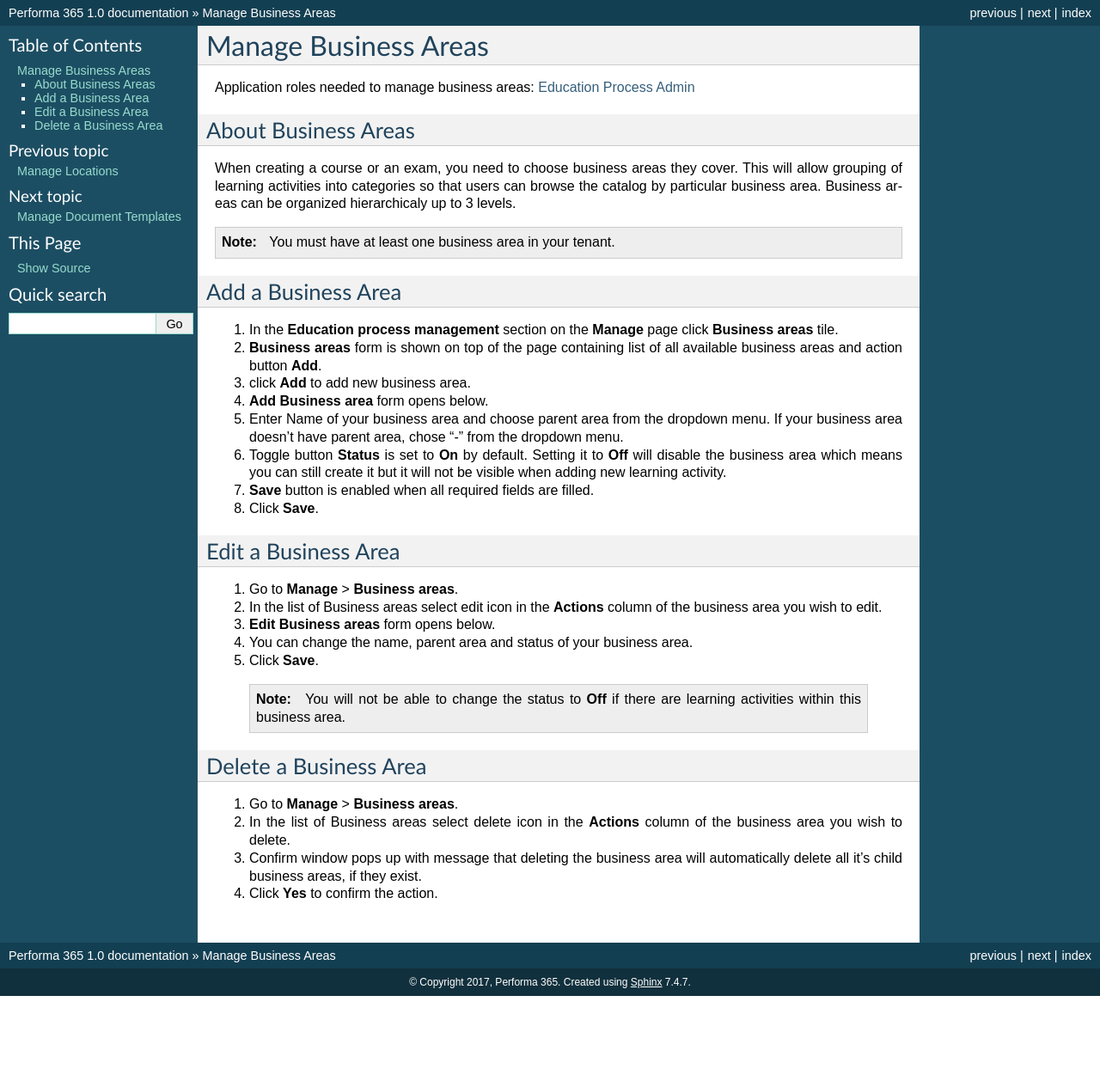
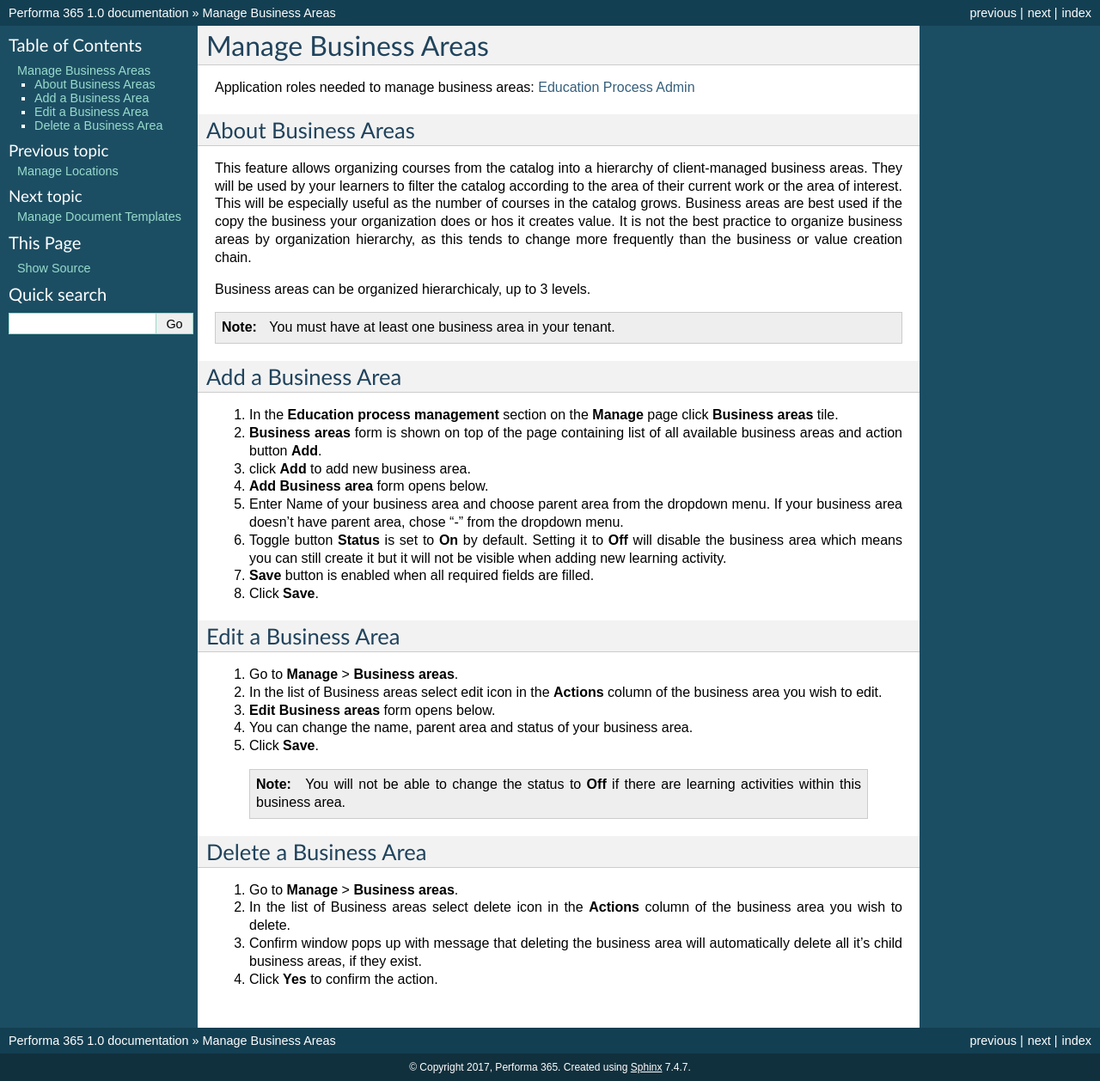
Before and after one commit to pslisko/performa365docs, a Sphinx documentation site: the page built from docs/howto/manage_business_areas.rst, in a window 1280 px wide. Shown: the whole page at 86% size. Built offline with Sphinx 7.4.7, drawn with Linux system fonts in a browser that asks for light colours; pages that are not in the unit, such as notebooks, are missing from menus; before the commit the page ends 1159 px from its top, so only the background shows below that.

Commit message:
Update manage_business_areas.rst

```diff
--- a/docs/howto/manage_business_areas.rst
+++ b/docs/howto/manage_business_areas.rst
@@ -8,8 +8,9 @@
 About Business Areas
 ^^^^^^^^^^^^^^
 
-When creating a course or an exam, you need to choose business areas they cover. This will allow grouping of learning activities into categories so that users can browse the catalog by particular business area.
-Business areas can be organized hierarchicaly up to 3 levels.
+This feature allows organizing courses from the catalog into a hierarchy of client-managed business areas. They will be used by your learners to filter the catalog according to the area of their current work or the area of interest. This will be especially useful as the number of courses in the catalog grows. Business areas are best used if the copy the business your organization does or hos it creates value. It is not the best practice to organize business areas by organization hierarchy, as this tends to change more frequently than the business or value creation chain.
+
+Business areas can be organized hierarchicaly, up to 3 levels.
 
 .. note:: You must have at least one business area in your tenant.
 
```
